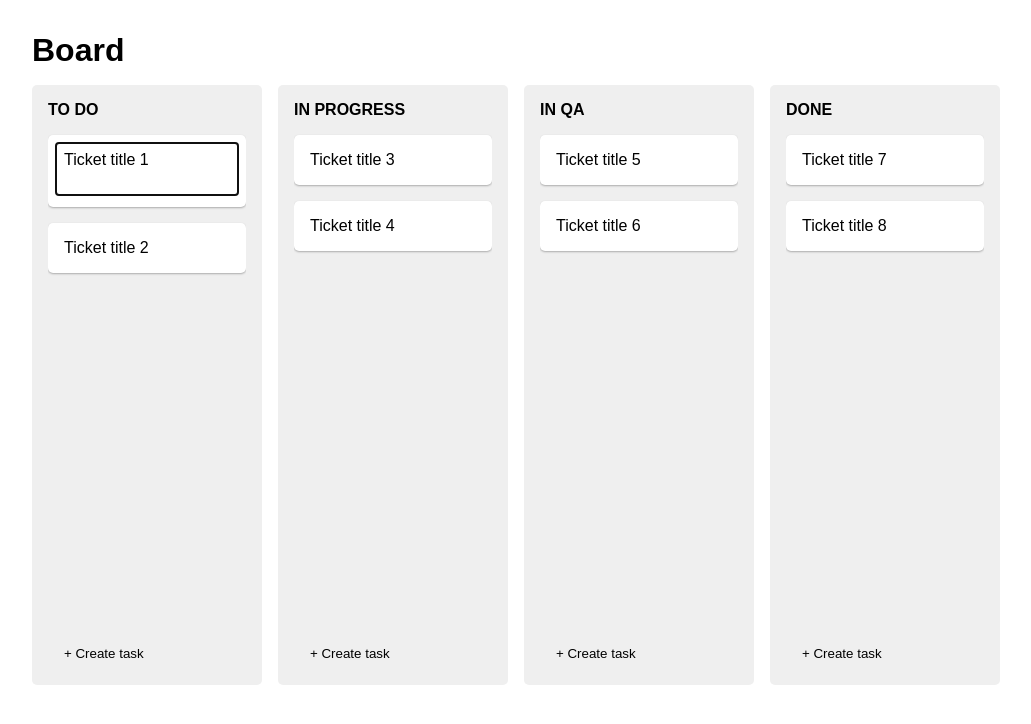
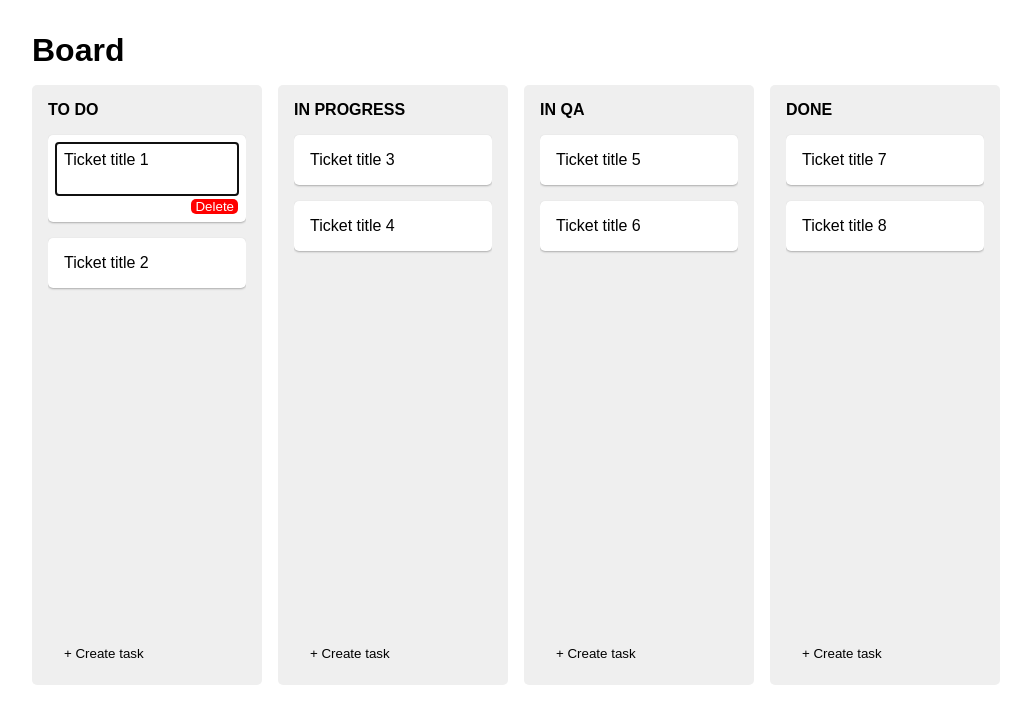
Before and after one commit to t-devl/kanban-board, a React (Create React App) app: page / in a window 1280 px wide. Both pictures are taken after a click on the element "Ticket title 1". Shown: the top 724 px of the page, without its empty margins (0-1031 px from the left). Built offline with nearby package versions, Linux system fonts and the light colour scheme.

Commit message:
Add ability to delete tasks, fix new task ID

```diff
--- a/src/App.css
+++ b/src/App.css
@@ -53,6 +53,16 @@ textarea {
   resize: none;
 }
 
+.card__button {
+  display: block;
+  padding: 0rem 0.25rem;
+  margin-left: auto;
+  border: none;
+  border-radius: 5px;
+  background-color: red;
+  color: white;
+  cursor: pointer;
+}
 .column {
   position: relative;
 }
--- a/src/components/Board.tsx
+++ b/src/components/Board.tsx
@@ -36,7 +36,7 @@ export default function Board() {
     setTasks([
       ...tasks,
       {
-        id: tasks.length,
+        id: tasks.length + 1,
         title: "Insert title here",
         columnId: columnId,
       },
@@ -47,6 +47,12 @@ export default function Board() {
     const updatedTasks = tasks.map((task) => {
       return task.id === id ? { ...task, title } : task;
     });
+
+    setTasks(updatedTasks);
+  }
+
+  function deleteTask(id: number) {
+    const updatedTasks = tasks.filter((task) => task.id !== id);
 
     setTasks(updatedTasks);
   }
@@ -63,6 +69,7 @@ export default function Board() {
             tasks={tasks.filter((task) => task.columnId === column.id)}
             addTask={addTask}
             updateTask={updateTask}
+            deleteTask={deleteTask}
           ></Column>
         ))}
       </div>
--- a/src/components/Card.tsx
+++ b/src/components/Card.tsx
@@ -4,6 +4,7 @@ type CardProps = {
   id: number;
   title: string;
   updateTask: (id: number, text: string) => void;
+  deleteTask: (id: number) => void;
 };
 
 export default function Card(props: CardProps) {
@@ -22,8 +23,9 @@ export default function Card(props: CardProps) {
   return (
     <div className="card">
       {isEditing ? (
+        <>
           <textarea
-          className="card__title"
+            className="card__title card__title--edit"
             value={props.title}
             autoFocus
             onClick={toggleEditing}
@@ -31,6 +33,14 @@ export default function Card(props: CardProps) {
             onKeyDown={(e) => handleKeyDown(e.key)}
             onChange={(e) => props.updateTask(props.id, e.target.value)}
           ></textarea>
+
+          <button
+            className="card__button card__button--delete"
+            onClick={() => props.deleteTask(props.id)}
+          >
+            Delete
+          </button>
+        </>
       ) : (
         <h3
           className="card__title"
--- a/src/components/Column.tsx
+++ b/src/components/Column.tsx
@@ -10,6 +10,7 @@ type ColumnProps = {
   }[];
   addTask: (columnId: string) => void;
   updateTask: (id: number, text: string) => void;
+  deleteTask: (id: number) => void;
 };
 
 export default function Column(props: ColumnProps) {
@@ -23,6 +24,7 @@ export default function Column(props: ColumnProps) {
             id={task.id}
             title={task.title}
             updateTask={props.updateTask}
+            deleteTask={props.deleteTask}
           ></Card>
         ))}
       </div>
```
Lines whose indentation alone changed are shown as unchanged.
